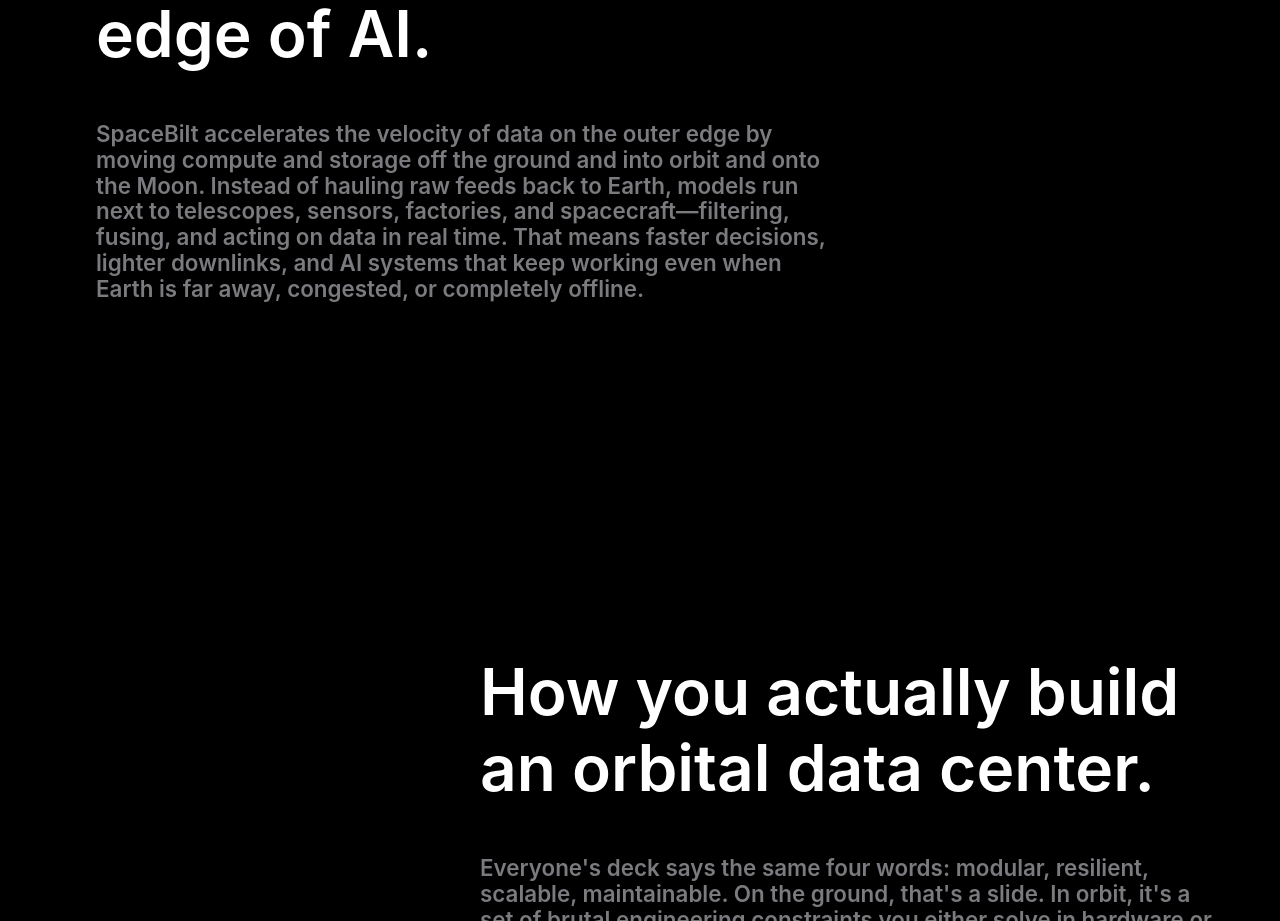
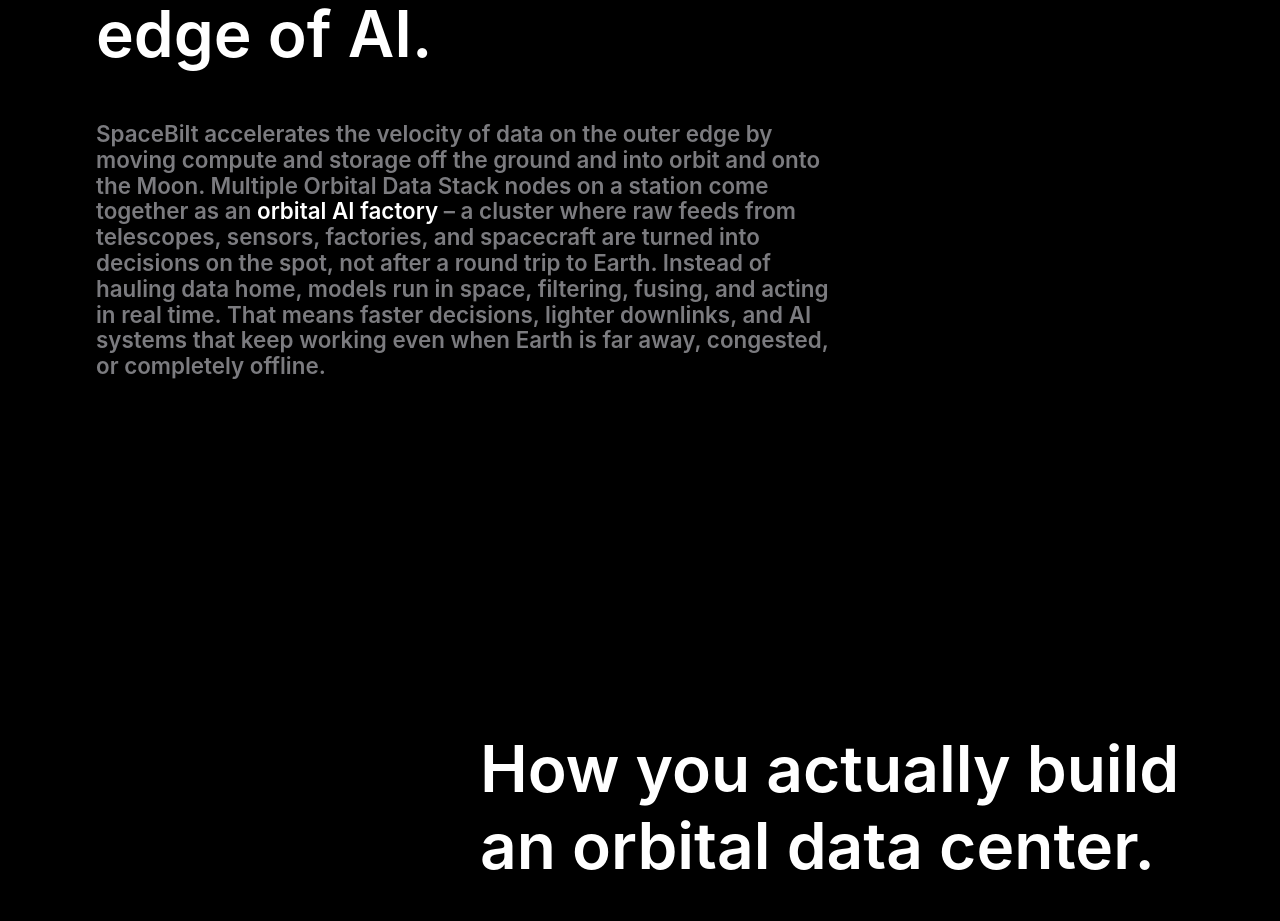
Before and after one commit to bigbadbrad/spacebilt, a Next.js app: page / in a window 1280 px wide. Shown: the part 4200-5121 px from the top of the page. Built offline with nearby package versions, Linux system fonts and the light colour scheme; no server answers.

Commit message:
orbital ai factory

```diff
--- a/src/components/home/home-sections.tsx
+++ b/src/components/home/home-sections.tsx
@@ -336,7 +336,7 @@
               color="text.secondary"
               sx={{ mt: 4, mb: 3 }}
             >
-              SpaceBilt accelerates the velocity of data on the outer edge by moving compute and storage off the ground and into orbit and onto the Moon. Instead of hauling raw feeds back to Earth, models run next to telescopes, sensors, factories, and spacecraft—filtering, fusing, and acting on data in real time. That means faster decisions, lighter downlinks, and AI systems that keep working even when Earth is far away, congested, or completely offline.
+              SpaceBilt accelerates the velocity of data on the outer edge by moving compute and storage off the ground and into orbit and onto the Moon. Multiple Orbital Data Stack nodes on a station come together as an <Box component="span" sx={{ color: "#ffffff" }}>orbital AI factory</Box> – a cluster where raw feeds from telescopes, sensors, factories, and spacecraft are turned into decisions on the spot, not after a round trip to Earth. Instead of hauling data home, models run in space, filtering, fusing, and acting in real time. That means faster decisions, lighter downlinks, and AI systems that keep working even when Earth is far away, congested, or completely offline.
             </Typography>
           </Grid>
 
```
